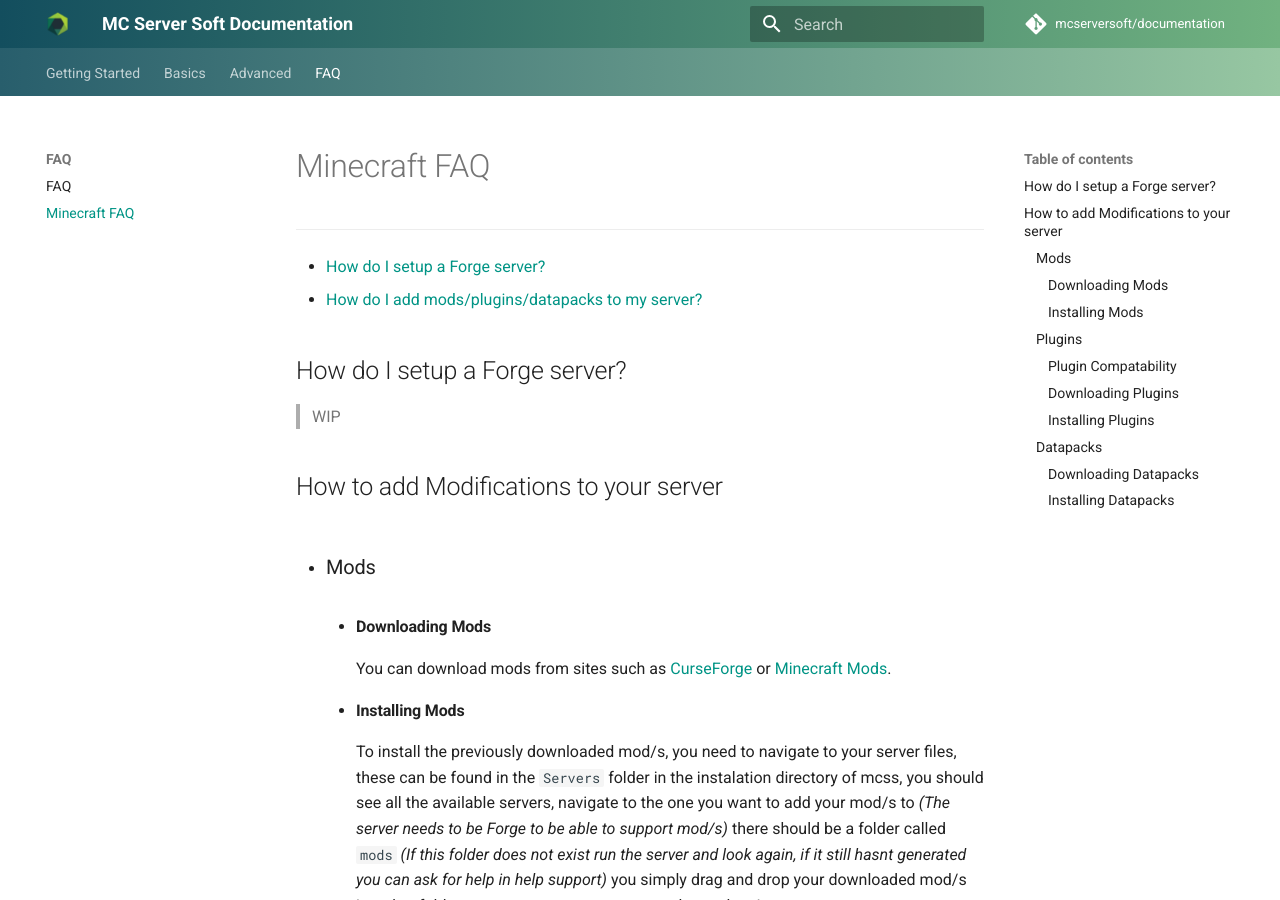
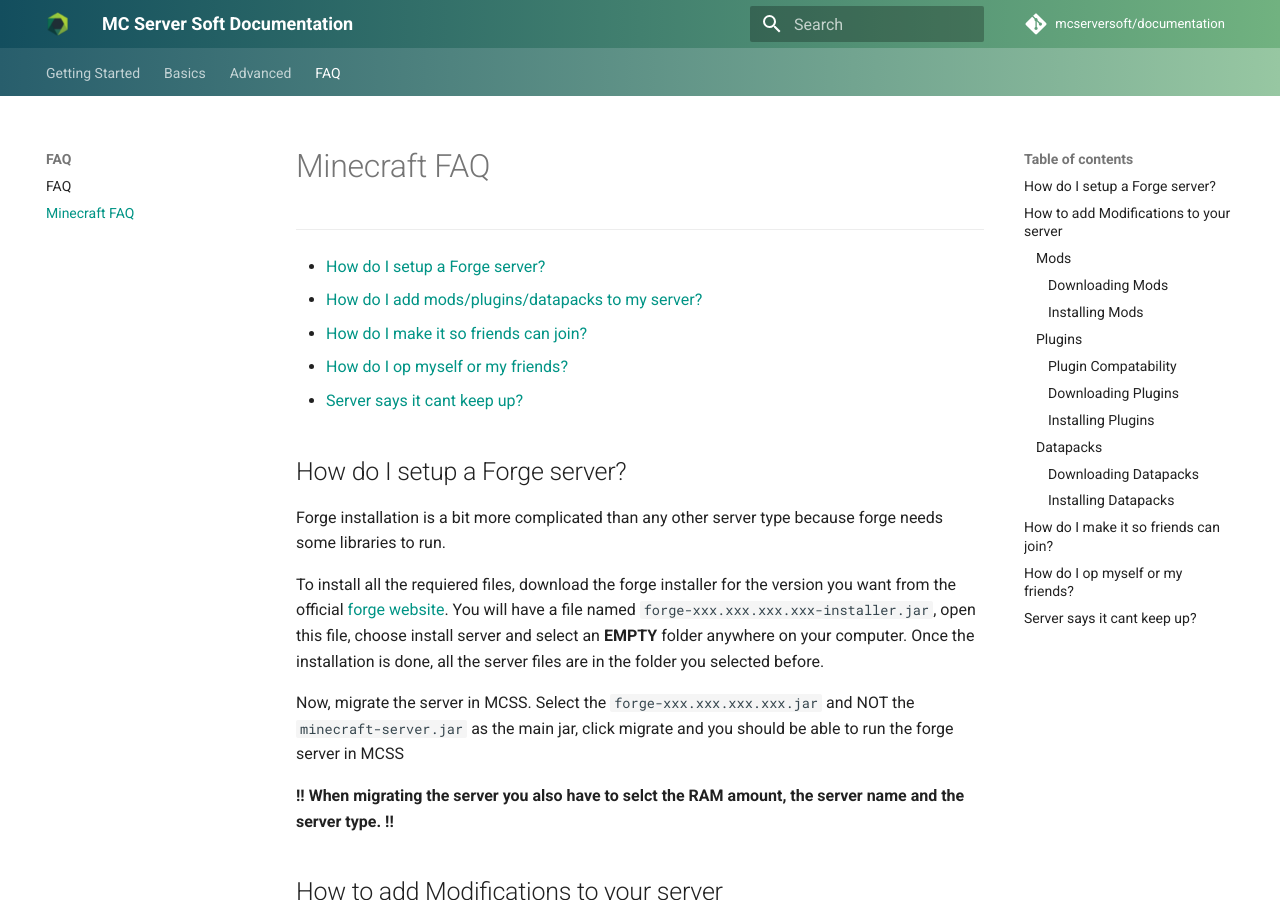
Before and after one commit to mcserversoft/documentation, an MkDocs documentation site: the page built from docs/minecraft-faq.md, in a window 1280 px wide and 900 px high. Built offline with MkDocs 1.6.1 and Material for MkDocs 9.7.7, drawn with Linux system fonts in a browser that asks for light colours; comment, search, counter and statistics services are not loaded; some of the changed text lies outside the part shown.

Commit message:
added stuff

```diff
--- a/docs/minecraft-faq.md
+++ b/docs/minecraft-faq.md
@@ -4,12 +4,21 @@
 
 *   [How do I setup a Forge server?](#setup-forge)
 *   [How do I add mods/plugins/datapacks to my server?](#add-modifications)
+*   [How do I make it so friends can join?](#port-fowarding)
+*   [How do I op myself or my friends?](#add-operators)
+*   [Server says it cant keep up?](#server-cant-keep-up)
 
 
 <a name="setup-forge"></a>
 ## How do I setup a Forge server?
 
-> WIP
+Forge installation is a bit more complicated than any other server type because forge needs some libraries to run.
+
+To install all the requiered files, download the forge installer for the version you want from the official [forge website](https://files.minecraftforge.net/). You will have a file named `forge-xxx.xxx.xxx.xxx-installer.jar`, open this file, choose install server and select an **EMPTY** folder anywhere on your computer. Once the installation is done, all the server files are in the folder you selected before.
+
+Now, migrate the server in MCSS. Select the `forge-xxx.xxx.xxx.xxx.jar` and NOT the `minecraft-server.jar` as the main jar, click migrate and you should be able to run the forge server in MCSS
+
+**!! When migrating the server you also have to selct the RAM amount, the server name and the server type. !!**
 
 <a name="add-modifications"></a>
 ## How to add Modifications to your server
@@ -36,3 +45,22 @@
         You can download plugins from sites such as [Planet Minecraft](https://www.planetminecraft.com/data-packs/).
     * #### Installing Datapacks
         Download the data pack. It should be a .zip file or directory. Navigate to your server files, these can be found in the `Servers` folder in the instalation directory of mcss, you should see all the available servers, navigate to the one you want to add your datapack/s to. Put the data pack into a folder named `datapacks`. Restart your server and if the datapack is in the correct format and version it should be enabled. You can verify by typing `/datapack list enabled` from the console or as a level 3 operator and find an entry named `[file/your data pack file/directory name]`.
+
+<a name="port-fowarding"></a>
+## How do I make it so friends can join?
+
+We have a detailed port fowarding guide [here](/port-forwarding)
+
+
+<a name="add-operators"></a>
+## How do I op myself or my friends?
+
+To op anyone on your serer simply run the /op command in console like follows *(without the `/`)*
+
+`op <playername>`
+
+<a name=""server-cant-keep-up></a>
+##Server says it cant keep up?
+
+This error is usually posted when creating new worlds or doing heavy functions, in that case you can ignore it but, the error can also origonate from to much ram ot to little cpu being given to the server.
+To fix it try changing ram ammounts, if the problem still ensues it is most likely a cpu problem or an issue with a plugin or mod *(if you are running plugins or mods)*
```
